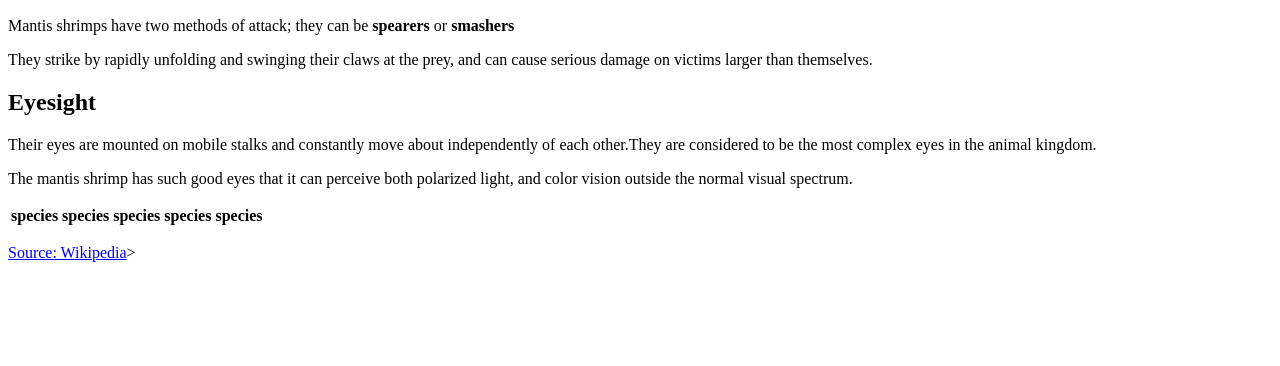
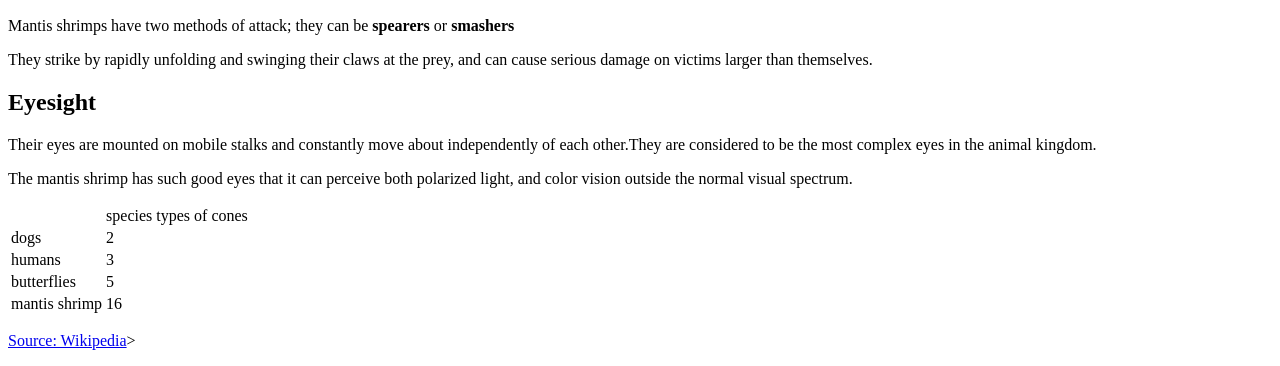
Before and after one commit to Wixlyl/saskarak, a plain HTML site: page index.html in a window 1280 px wide. Shown: the part 468-834 px from the top of the page. Before the commit the page ends 800 px from the top, so only its background shows below. Drawn offline with Linux system fonts and the light colour scheme.

Commit message:
Update index.html

```diff
--- a/index.html
+++ b/index.html
@@ -20,19 +20,13 @@
 
 
      <table>
-        <tr>
-           <th>species</th>
-           <th>species</th>
-           <th>species</th>
-           <th>species</th>
-           <th>species</th>
+        <tr><th><td>species</td><td>types of cones</td></th></tr>
+        <tr><td>dogs</td><td>2</td></tr>
+        <tr><td>humans</td><td>3</td></tr>
+        <tr><td>butterflies</td><td>5</td></tr>
+        <tr><td>mantis shrimp</td><td>16</td></tr>
+     </table>
 
-
-
-         </tr>
-
-
-     </table>
      <p><a href="https://simple.wikipedia.org/wiki/Mantis_shrimp">Source: Wikipedia</a>></p>
 
 </body>
```
